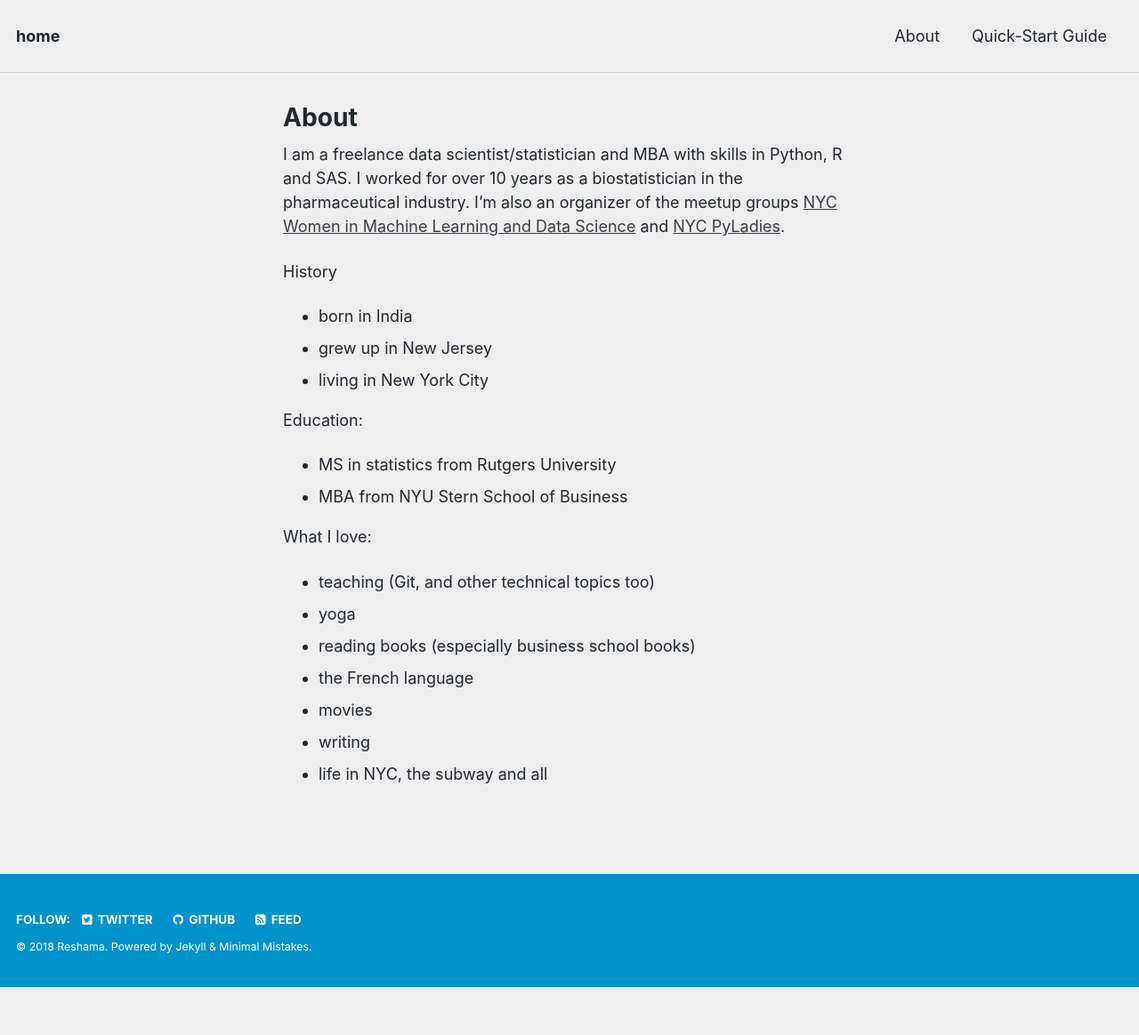
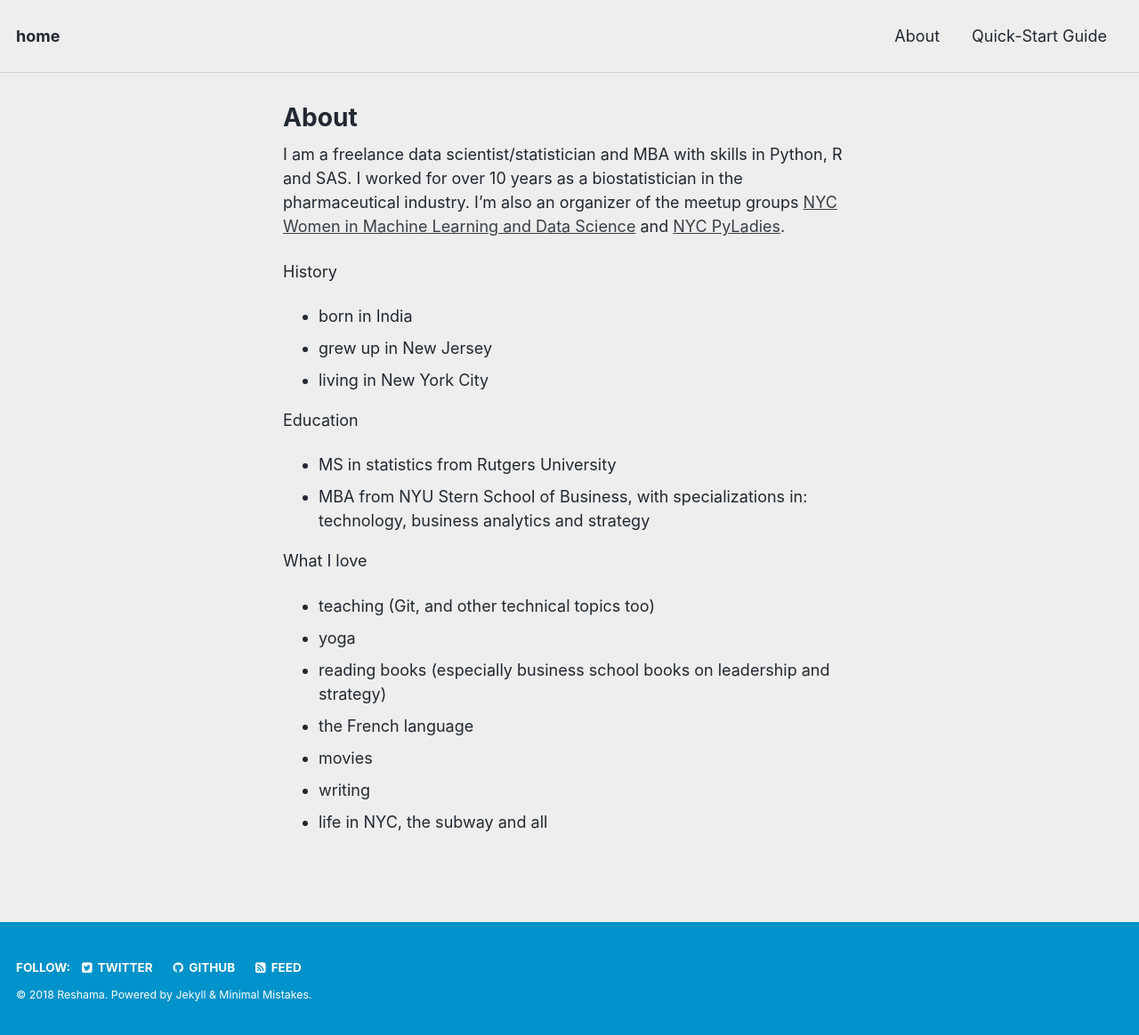
Before and after one commit to reshamas/reshamas.github.io, a Jekyll site: the page built from about/index.md, in a window 1280 px wide. Shown: the whole page at 89% size. Built offline with Jekyll 4.4.1, drawn with Linux system fonts in a browser that asks for light colours; before the commit the page ends 1110 px from its top, so only the background shows below that.

Commit message:
Update index.md

```diff
--- a/about/index.md
+++ b/about/index.md
@@ -12,14 +12,14 @@ History
 - grew up in New Jersey
 - living in New York City
 
-Education:
+Education
 - MS in statistics from Rutgers University
-- MBA from NYU Stern School of Business
+- MBA from NYU Stern School of Business, with specializations in: technology, business analytics and strategy
 
-What I love:
+What I love
 - teaching (Git, and other technical topics too)
 - yoga
-- reading books (especially business school books)
+- reading books (especially business school books on leadership and strategy)
 - the French language
 - movies
 - writing
```
